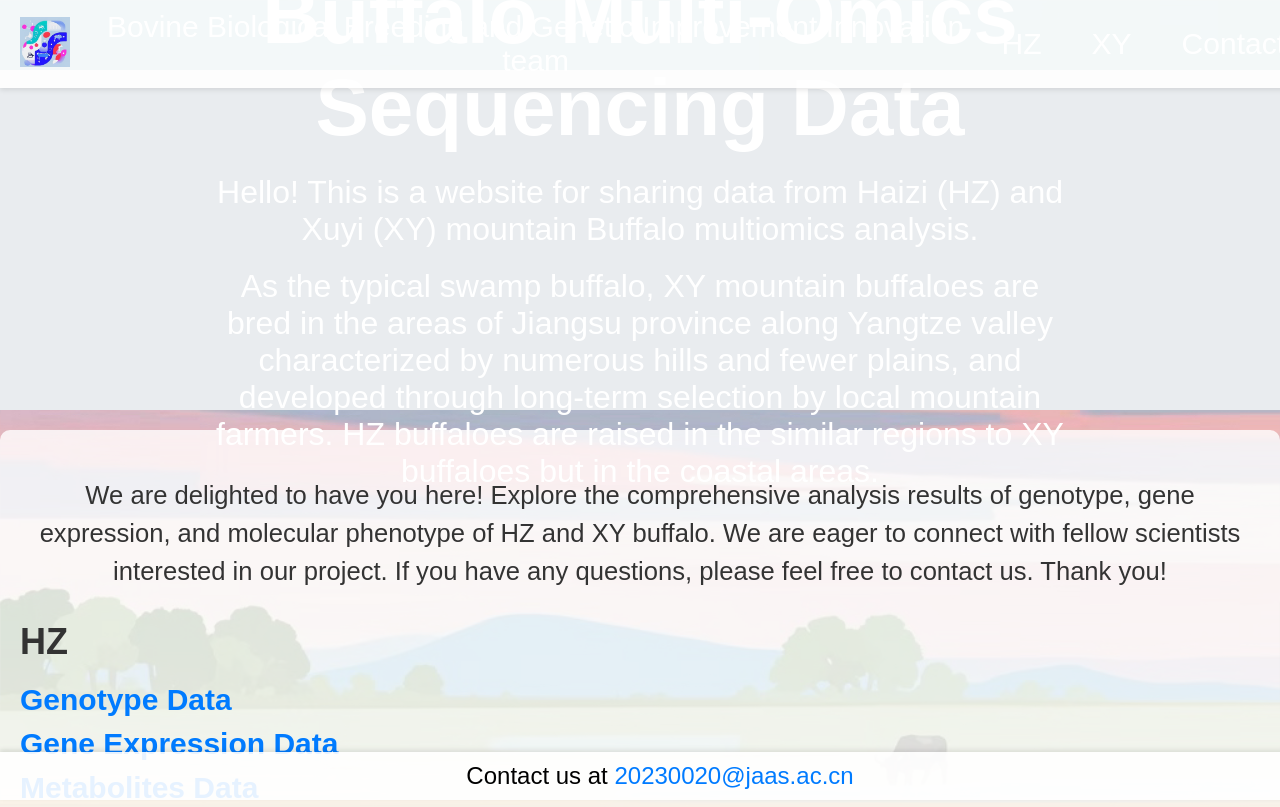
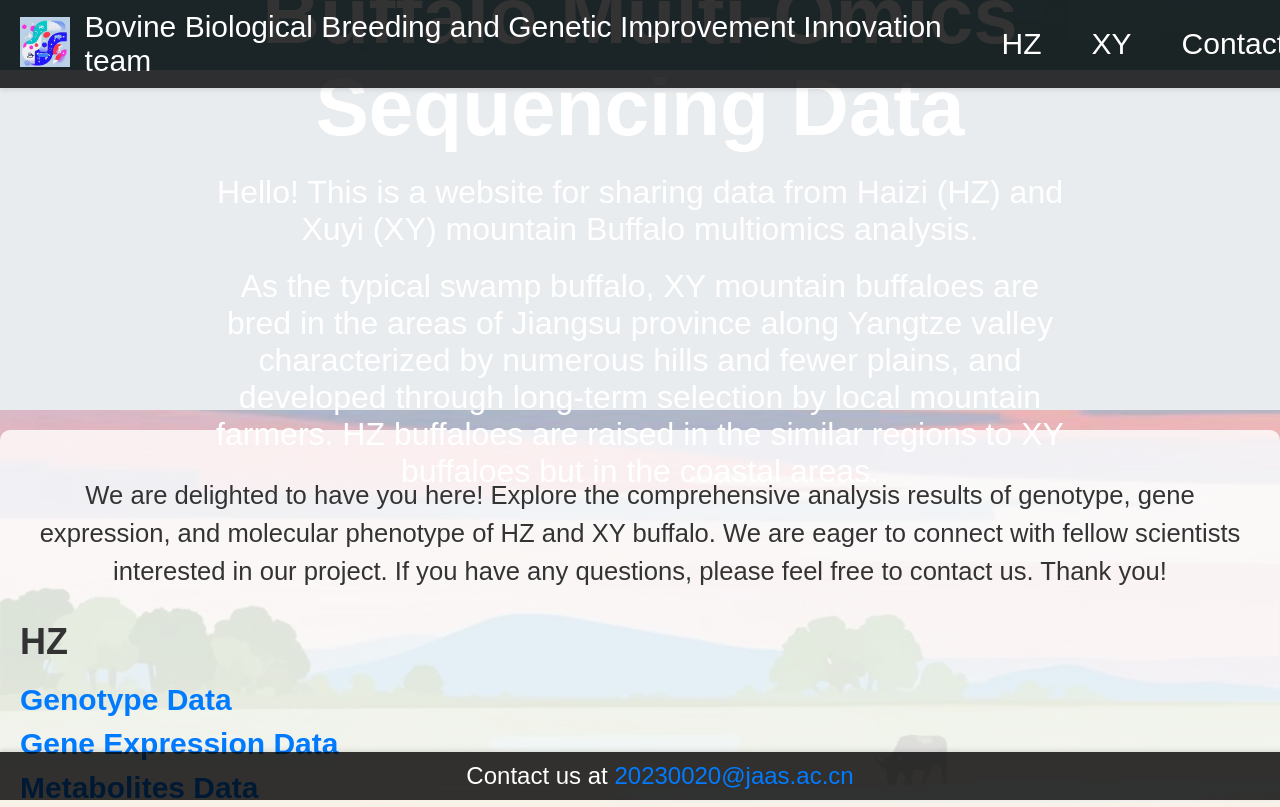
Before and after one commit to Shenyy01/shenyy.github.io, a plain HTML site: page index.html in a window 1280 px wide. Shown: the top 807 px of the page. Drawn offline with Linux system fonts and the light colour scheme.

Commit message:
Update index.html

```diff
--- a/index.html
+++ b/index.html
@@ -15,15 +15,17 @@
 
         /* Header 样式 */
         header {
-            background-color: rgba(255, 255, 255, 0.9); /* 白色背景，稍作透明度处理 */
-            color: #000000; /* 黑色字体 */
+            background-color: rgba(0, 0, 0, 0.8); /* 黑色背景，稍作透明度处理 */
+            color: #ffffff; /* 白色字体 */
             padding: 10px 20px;
             box-shadow: 0 2px 5px rgba(0,0,0,0.1);
             position: absolute; /* 绝对定位 */
             top: 0;
             width: 100%;
             z-index: 1000;
-            text-align: center;
+            display: flex;
+            align-items: center;
+            justify-content: space-between;
         }
 
         .logo img {
@@ -33,7 +35,6 @@
         .team-info p {
             margin: 0;
             font-size: 24px; /* 团队信息字体大小 */
-            color: #000000; /* 黑色字体 */
         }
 
         nav ul {
@@ -49,11 +50,11 @@
 
         nav ul li a {
             text-decoration: none;
-            color: #000000; /* 黑色字体 */
+            color: #ffffff; /* 白色字体 */
         }
 
         .hero {
-            padding-top: 70px; /* 留出header空间 */
+            padding-top: 120px; /* 留出header空间 */
             text-align: center;
             padding: 50px 20px;
             background-color: #e9ecef;
@@ -113,8 +114,8 @@
         }
 
         footer {
-            background-color: rgba(255, 255, 255, 0.9); /* 白色背景，稍作透明度处理 */
-            color: #000000; /* 黑色字体 */
+            background-color: rgba(0, 0, 0, 0.8); /* 黑色背景，稍作透明度处理 */
+            color: #ffffff; /* 白色字体 */
             text-align: center;
             padding: 10px 20px;
             box-shadow: 0 -2px 5px rgba(0,0,0,0.1);
@@ -183,11 +184,11 @@
 
         <!-- Technical Roadmap Section -->
         <div class="technical-roadmap-container">
-            <img class="technical-roadmap" src="images/technical_roadmap_image.jpg" alt="Technical Roadmap">
+            <img class="technical-roadmap" src="path/to/your/technical_roadmap_image.jpg" alt="Technical Roadmap">
         </div>
 
     </div>
-    <footer>
+    <footer id="contact">
         <p>Contact us at <a href="mailto:20230020@jaas.ac.cn">20230020@jaas.ac.cn</a></p>
     </footer>
 </body>
```
